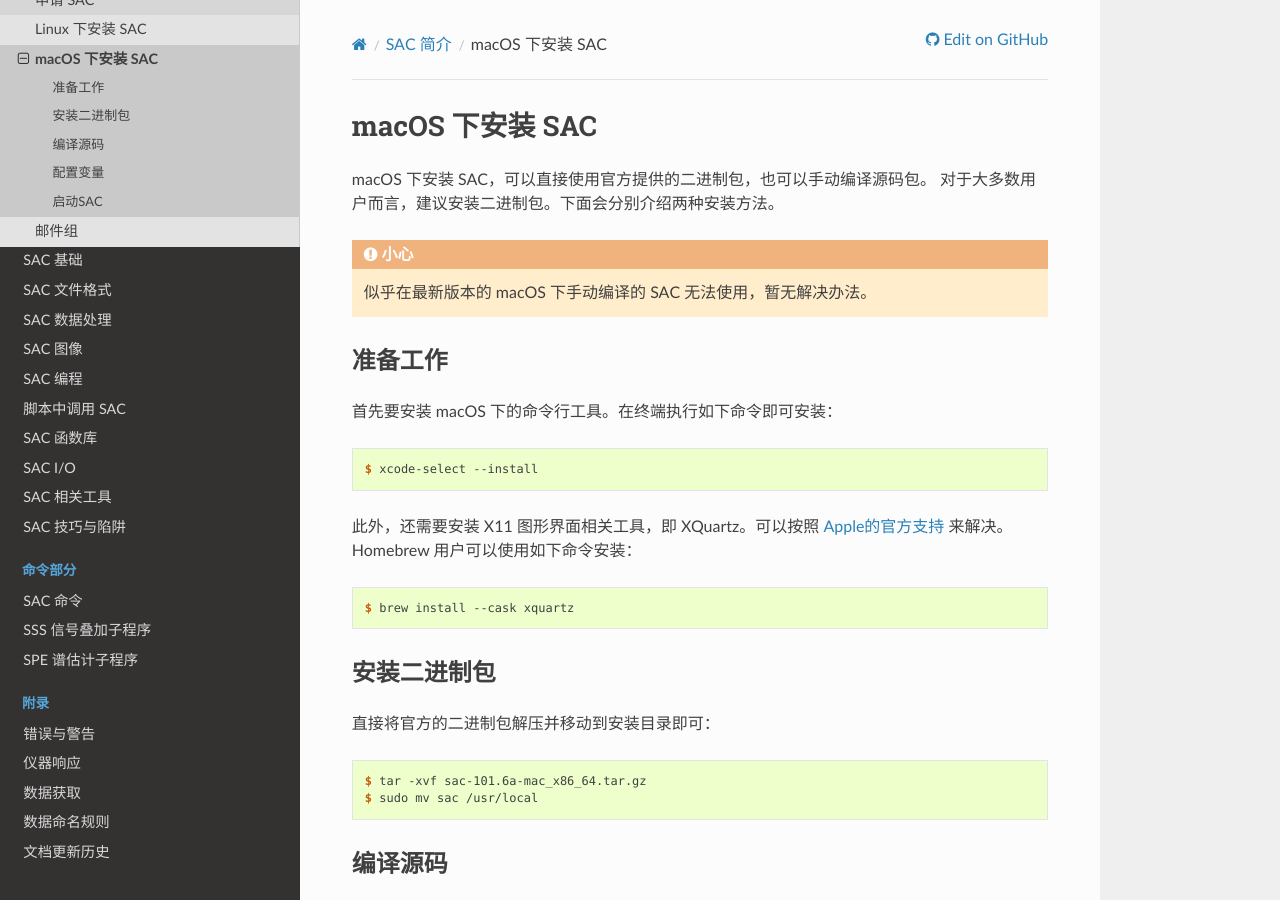
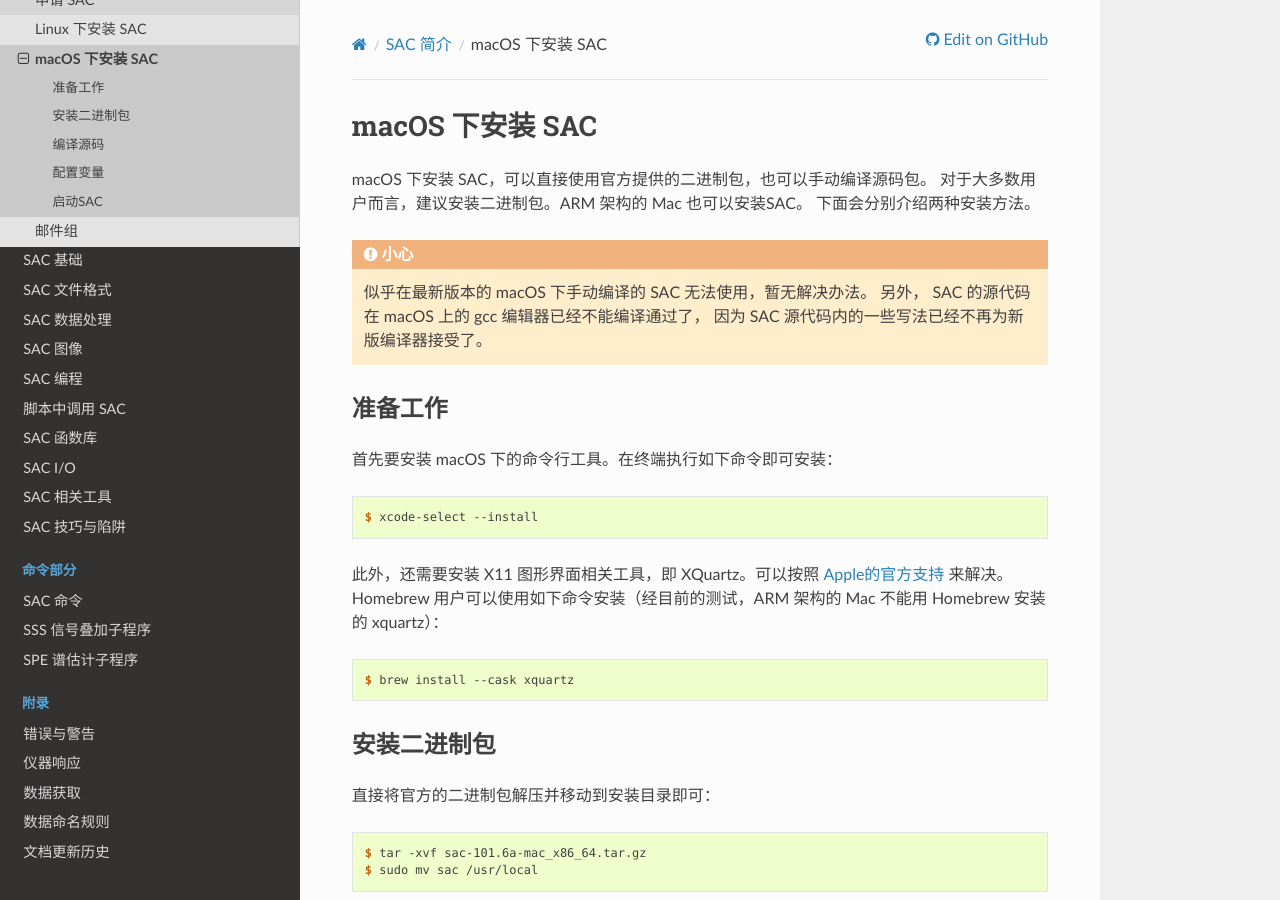
Before and after one commit to seisman/SAC_Docs_zh, a Sphinx documentation site: the page built from source/introduction/macOS-install.rst, in a window 1280 px wide and 900 px high. Built offline with Sphinx 7.4.7 and the Read the Docs theme 2.0.0, drawn with Linux system fonts in a browser that asks for light colours.

Commit message:
添加 Mac 电脑安装的相关说明

```diff
--- a/source/introduction/macOS-install.rst
+++ b/source/introduction/macOS-install.rst
@@ -2,11 +2,14 @@ macOS 下安装 SAC
 ================
 
 macOS 下安装 SAC，可以直接使用官方提供的二进制包，也可以手动编译源码包。
-对于大多数用户而言，建议安装二进制包。下面会分别介绍两种安装方法。
+对于大多数用户而言，建议安装二进制包。ARM 架构的 Mac 也可以安装SAC。
+下面会分别介绍两种安装方法。
 
 .. caution::
 
    似乎在最新版本的 macOS 下手动编译的 SAC 无法使用，暂无解决办法。
+   另外， SAC 的源代码在 macOS 上的 gcc 编辑器已经不能编译通过了，
+   因为 SAC 源代码内的一些写法已经不再为新版编译器接受了。
 
 准备工作
 --------
@@ -19,7 +22,7 @@ macOS 下安装 SAC，可以直接使用官方提供的二进制包，也可以
 
 此外，还需要安装 X11 图形界面相关工具，即 XQuartz。可以按照
 `Apple的官方支持 <https://support.apple.com/zh-cn/HT201341>`_ 来解决。
-Homebrew 用户可以使用如下命令安装：
+Homebrew 用户可以使用如下命令安装（经目前的测试，ARM 架构的 Mac 不能用 Homebrew 安装的 xquartz）：
 
 .. code-block:: console
 
```
